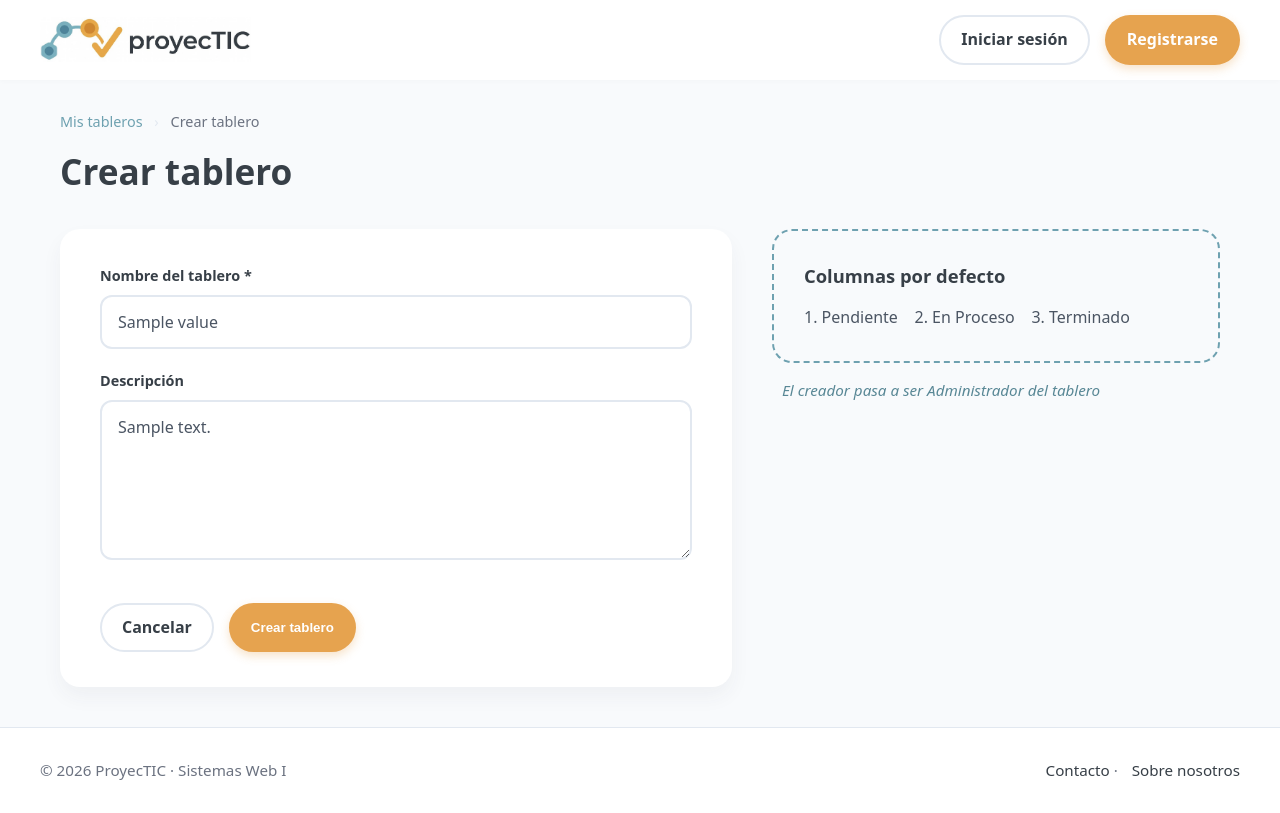
After one commit to alvaroceu/ProyecTIC, a Node project: template app/views/board-new.ejs in a window 1280 px wide. The commit adds this page. Run offline with Node 20 templates, Linux system fonts and the light colour scheme; the template is opened without the code that fills it: most values are stand-ins (such as "Sample title", 1, 10 or a date in 2020); some libraries are stand-ins or nearby versions.

Commit message:
Crear tablero (RF3): formulario, POST /boards con admin y columnas por defecto, y lista de Mis tableros

```diff
--- /dev/null
+++ b/app/views/board-new.ejs
@@ -0,0 +1,53 @@
+<%- include('partials/header') %>
+
+    <main class="create-board-main">
+
+        <div class="create-board-header">
+            <div class="breadcrumbs">
+                <a href="/boards">Mis tableros</a> <span class="separator">›</span> <span>Crear tablero</span>
+            </div>
+            <h1>Crear tablero</h1>
+        </div>
+
+        <div class="create-board-grid">
+
+            <div class="form-card">
+                <% if (error) { %>
+                    <p class="form-error"><%= error %></p>
+                <% } %>
+
+                <form action="/boards" method="post">
+
+                    <div class="form-group">
+                        <label for="board-name">Nombre del tablero *</label>
+                        <input type="text" id="board-name" name="name"
+                               value="<%= values.name || '' %>"
+                               placeholder="Ej.: Trabajo de Sistemas Web" required>
+                    </div>
+
+                    <div class="form-group">
+                        <label for="board-desc">Descripción</label>
+                        <textarea id="board-desc" name="description"
+                                  placeholder="Describe brevemente el proyecto..."><%= values.description || '' %></textarea>
+                    </div>
+
+                    <div class="form-actions-inline">
+                        <a href="/boards" class="btn btn-outline">Cancelar</a>
+                        <button type="submit" class="btn btn-primary">Crear tablero</button>
+                    </div>
+
+                </form>
+            </div>
+
+            <aside class="create-board-sidebar">
+                <div class="info-card-dashed">
+                    <h3>Columnas por defecto</h3>
+                    <p>1. Pendiente &nbsp;&nbsp; 2. En Proceso &nbsp;&nbsp; 3. Terminado</p>
+                </div>
+                <p class="role-note text-blue">El creador pasa a ser Administrador del tablero</p>
+            </aside>
+
+        </div>
+    </main>
+
+<%- include('partials/footer') %>
```
Also changed, not shown: app/routes/boards.js (+55 -2 lines), app/views/boards.ejs (+19 -1 lines).
